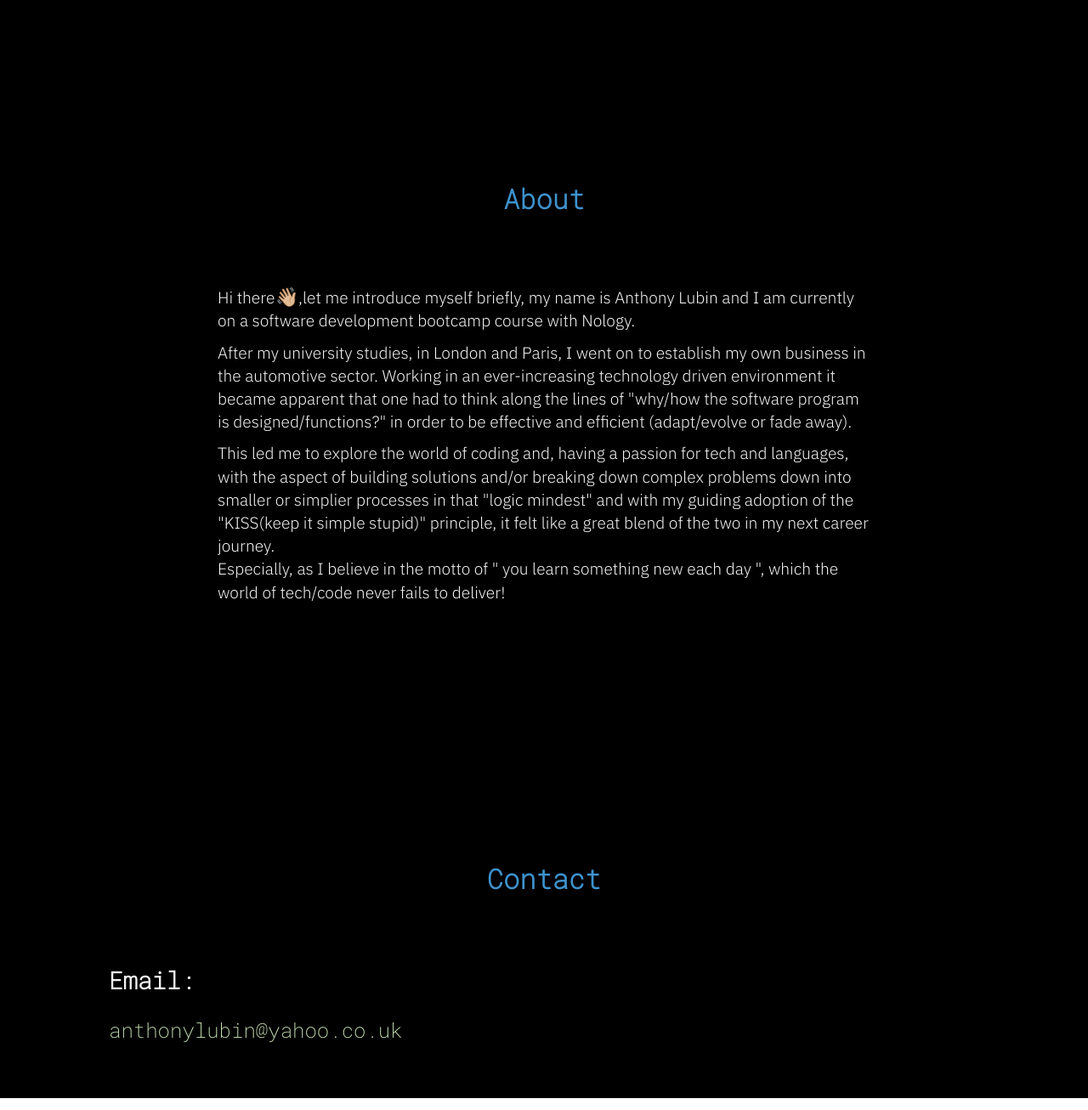
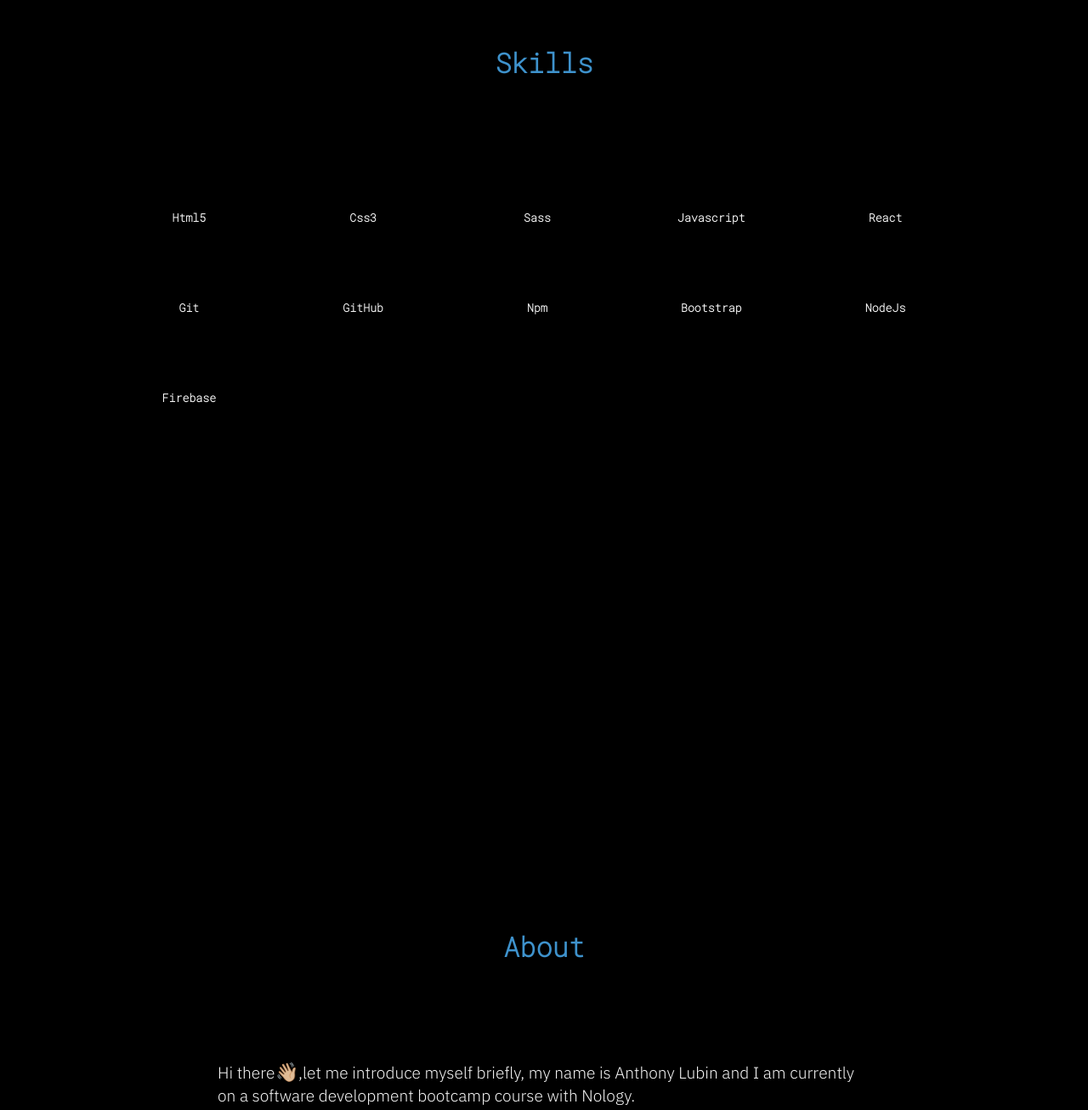
Before and after one commit to tonylubin/portfolio-react, a React (Create React App) app: page / in a window 1280 px wide. Shown: the part 5644-6950 px from the top of the page at 85% size. Built offline with nearby package versions, Linux system fonts and the light colour scheme.

Commit message:
margin and padding

```diff
--- a/src/Components/About/About.module.scss
+++ b/src/Components/About/About.module.scss
@@ -4,6 +4,7 @@
 .aboutSection {
     width: 100vw;
     height: 100vh;
+    margin-bottom: 15vh;
 
     &__textHolder {
         width: 60%;
@@ -16,6 +17,10 @@
             font-size: 1.2rem;
             margin-bottom: 10px;
             font-family: 'IBM Plex Sans', sans-serif;
+        }
+
+        > p:first-child {
+            padding-top: 2rem;
         }
     }
 }
--- a/src/Components/Contact/Contact.module.scss
+++ b/src/Components/Contact/Contact.module.scss
@@ -9,6 +9,7 @@
         display: flex;
         justify-content: space-between;
         align-items: baseline;
+        margin-top: 10vh;
     }
 
     .iconContainer {
--- a/src/Containers/ProjectsShowcase/ProjectsShowcase.module.scss
+++ b/src/Containers/ProjectsShowcase/ProjectsShowcase.module.scss
@@ -6,4 +6,5 @@
     justify-content: center;
     align-items: center;
     gap: 12rem;
+    margin: 40vh auto;
 }
--- a/src/Containers/SkillsList/SkillsList.module.scss
+++ b/src/Containers/SkillsList/SkillsList.module.scss
@@ -1,7 +1,7 @@
 .skillsList {
   width: 80vw;
   height: 100vh;
-  margin: auto;
+  margin: 30vh auto;
 
   &__container {
     display: grid;
```
